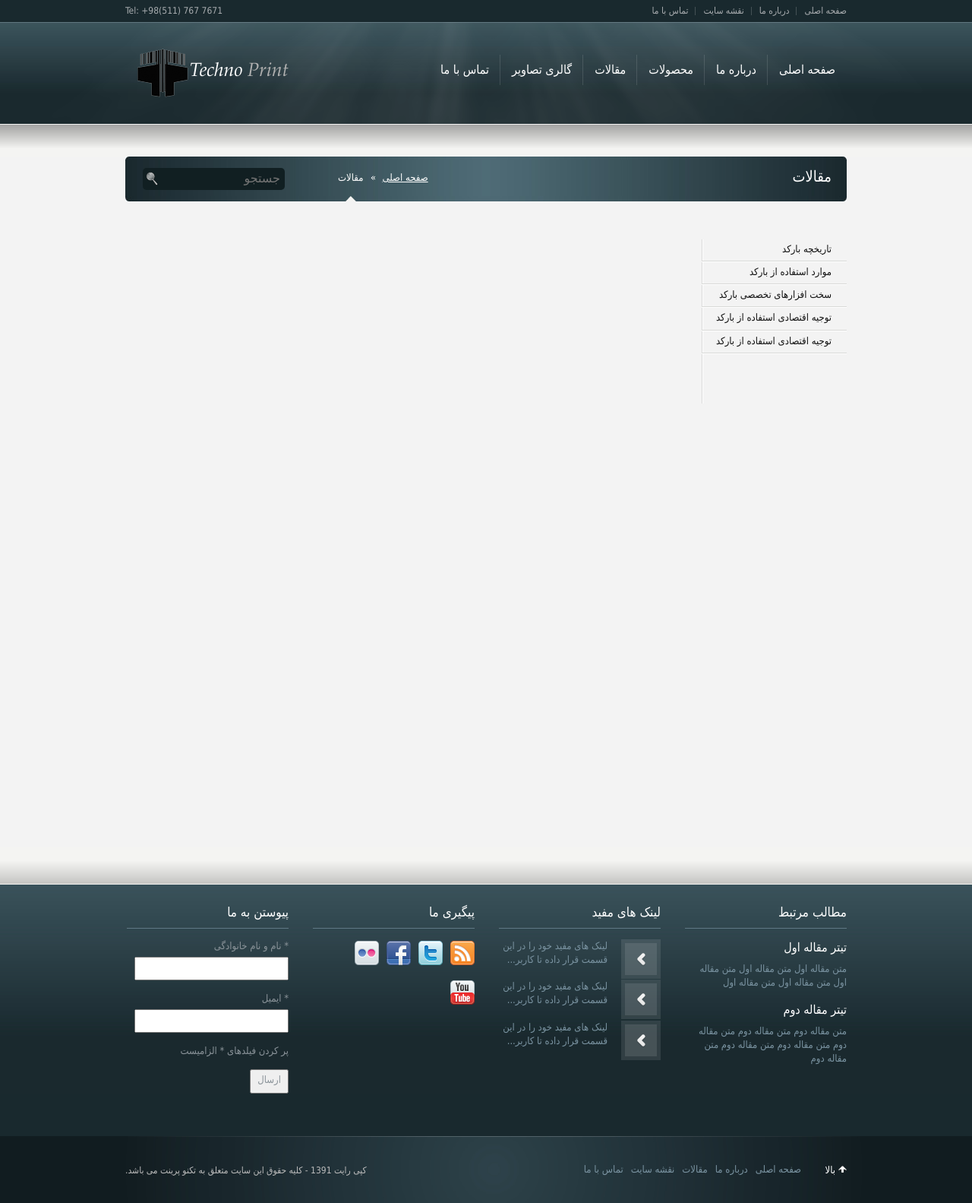
After one commit to mediateq/Technoprint, a PHP site: page /article.php in a window 1280 px wide. The commit adds this page. Shown: the whole page at 76% size. Run offline with PHP 8.4, Linux system fonts and the light colour scheme.

Commit message:
create sidbar menu in article page

```diff
--- /dev/null
+++ b/article.php
@@ -0,0 +1,51 @@
+<?php include('./inc/header.php') ?>
+
+<section class="articles">
+	<div class="container">
+		<!-- start Title of each page -->
+		<div id="title-pages">
+			<div id="top-pic"></div>
+			<div id="main-pic">
+				<div id="title">
+					<h2>مقالات</h2>
+				</div>
+				<div id="search">
+					<div class="search-box">
+						<form action="">
+							<input type="text" class="text" placeholder="جستجو" />
+							<input type="submit" value="" class="submit" />
+						</form>
+					</div>
+				</div>
+				<div id="menu">
+					<nav>
+						<menu>
+							<li><a href="#"><p>مقالات</p></a><span></span></li>
+							<li><a href="#"><p>صفحه اصلی</p></a><span></span></li>
+						</menu>
+					</nav>
+				</div>
+				<div class="badboy"></div>
+			</div>
+			<div id="bot-pic"></div>
+		</div>
+		<!-- end Title of each page -->
+		<div class="one-article">
+			<div class="sidebar-menu">
+				<nav>
+					<menu>
+						<li><a href="#"><p>تاریخچه بارکد</p></a></li>
+						<li><a href="#"><p>موارد استفاده از بارکد</p></a></li>
+						<li><a href="#"><p>سخت افزارهای تخصصی بارکد</p></a></li>
+						<li><a href="#"><p>توجیه اقتصادی استفاده از بارکد</p></a></li>
+						<li><a href="#"><p>توجیه اقتصادی استفاده از بارکد</p></a></li>
+					</menu>
+				</nav>
+				<div class="badboy"></div>
+			</div>
+			<div class="detail-article"></div>
+		</div>
+	</div>
+</section>
+
+<?php include('./inc/footer.php') ?>
--- a/style.css
+++ b/style.css
@@ -1119,7 +1119,7 @@ section.sub-products .container .one-produce .produce .detail .detail-text .text
 	margin-top: 5px;
 	font-size: 13px;
 }
-/*------------------------------Products Intro Page---------------------------*/
+/*------------------------------Aboutus Page---------------------------*/
 section.about-us{
 	background-color: #F3F3F3;
 	min-width: 1000px;
@@ -1169,3 +1169,54 @@ section.about-us .container .about .detail p{
 	font-size: 14px;
 	color: #666;
 }
+/*------------------------------Article Page---------------------------*/
+section.articles{
+	background-color: #F3F3F3;
+	min-width: 1000px;
+}
+
+section.articles .container .one-article{
+	padding: 0 0 0 20px;
+}
+
+section.articles .container .one-article .sidebar-menu{
+	float: right;
+}
+
+section.articles .container .one-article .sidebar-menu nav{
+	background-image: url('./images/bg-sidebar.gif');
+	background-repeat: repeat-y;
+	background-position: 25px 0;
+	padding-bottom: 65px;
+}
+
+section.articles .container .one-article .sidebar-menu nav menu{
+	padding: 0;
+}
+
+section.articles .container .one-article .sidebar-menu nav menu li a{
+	display: block;
+	padding: 4px 0 8px 19px;
+	font-size: 13px;
+	background-image: url('./images/separator3.gif');
+	background-repeat: repeat-x;
+	background-position: bottom;
+	margin-left: 25px;
+}
+
+section.articles .container .one-article .sidebar-menu nav menu li a:hover{
+	background-image: url('./images/sprite.png');
+	background-repeat: no-repeat;
+	background-position: 13px -38px;
+	color: #fff;
+	margin-left: 0;
+}
+
+section.articles .container .one-article .sidebar-menu nav menu li a p{
+	margin-right: 20px;
+}
+
+section.articles .container .one-article .detail-article{
+	margin-right: 350px;
+	min-height: 800px;
+}
```
Also changed, not shown: images/sprite.png (added).
